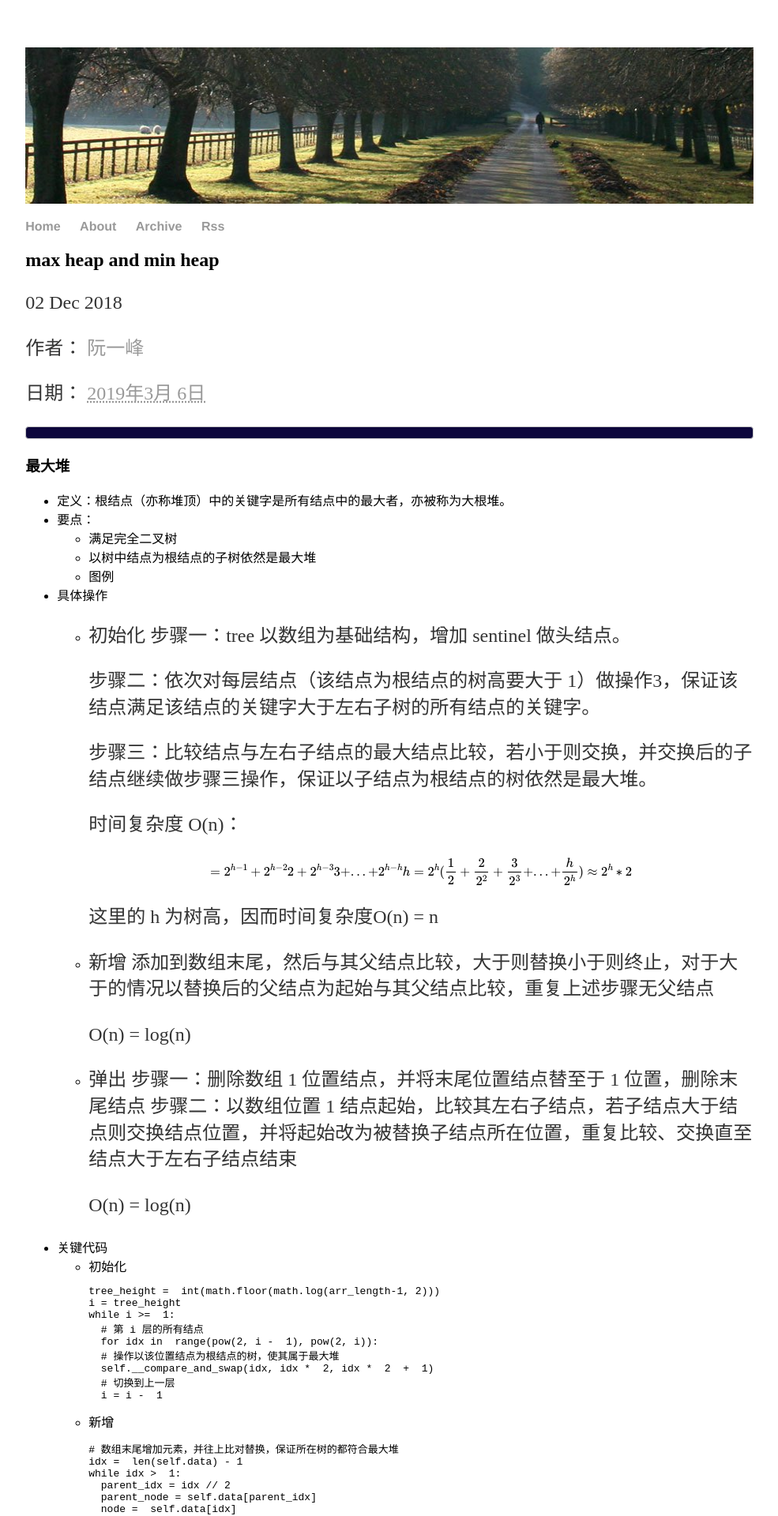
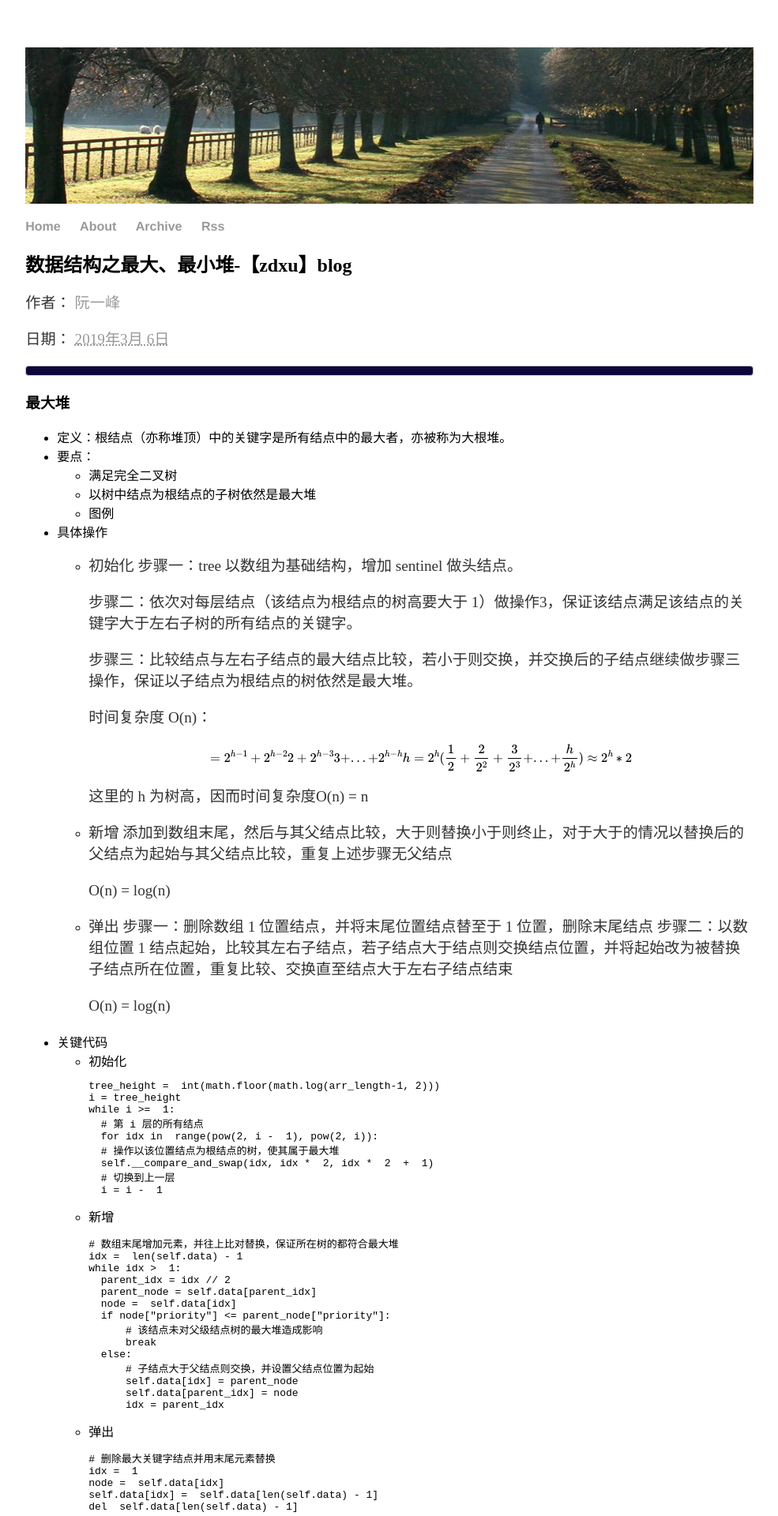
Before and after one commit to zdxu/zdxu.github.io, a Jekyll site: the page built from _posts/2018-12-02-data structure of max heap and min heap.md, in a window 1280 px wide. Shown: the top 1920 px of the page at 79% size, without its empty margins (147-1132 px from the left). Built offline with Jekyll 4.4.1, drawn with Linux system fonts in a browser that asks for light colours; formulas are drawn with MathJax 3.

Commit message:
post test

```diff
--- a/_layouts/post.html
+++ b/_layouts/post.html
@@ -2,7 +2,6 @@
 layout: default
 ---
 <h2>{{ page.title }}</h2>
-<p class="meta">{{ page.date | date_to_string }}</p>
 <div class="asset-meta">
 <p class="vcard author">作者： <a class="fn url" href="http://www.ruanyifeng.com">阮一峰</a></p>
 <p>日期： <a href="http://www.ruanyifeng.com/blog/2019/03/"><abbr class="published" title="2019-03-06T21:48:41+08:00">2019年3月 6日</abbr></a></p>
--- a/_posts/2018-12-02-data structure of max heap and min heap.md
+++ b/_posts/2018-12-02-data structure of max heap and min heap.md
@@ -1,6 +1,6 @@
 ---
 layout: post
-title: "max heap and min heap"
+title: "数据结构之最大、最小堆-【zdxu】blog"
 date: 2018-12-02
 tags: "Data&nbsp;Structure"
 ---
--- a/css/main.css
+++ b/css/main.css
@@ -24,7 +24,7 @@ h1 {
     font-family:'Helvetica', 'Arial', 'Sans-Serif';
 }
 p {
-    font-size: 1.5em;
+    font-size: 1.2em;
     line-height: 1.4em;
     color: #333;
 }
```
